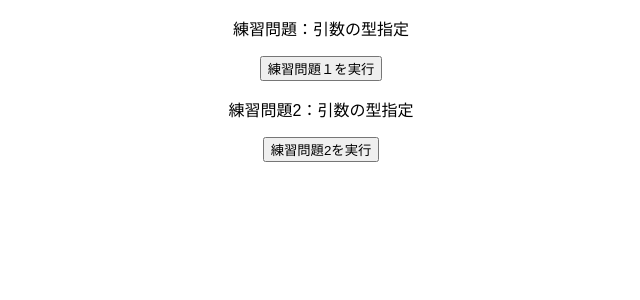
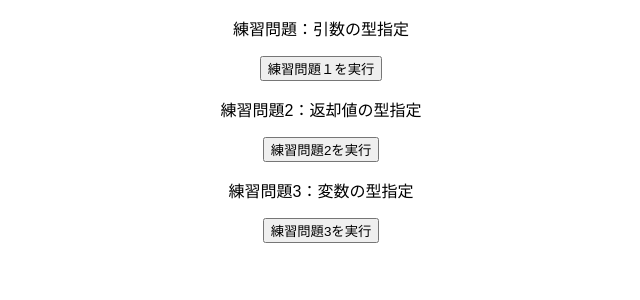
Before and after one commit to KAJI-JAPAN/test-TypeScript, a React (Create React App) app: page / in a window 1280 px wide. Shown: the top 300 px of the page, without its empty margins (319-959 px from the left). Built offline with nearby package versions, Linux system fonts and the light colour scheme.

Commit message:
変数の型指定

```diff
--- a/src/App.tsx
+++ b/src/App.tsx
@@ -1,5 +1,6 @@
 import { Practice1 } from "./practices/Practice1";
 import { Practice2 } from "./practices/Practice2";
+import { Practice3 } from "./practices/Practice3";
 import "./styles.css";
 
 export default function App() {
@@ -7,6 +8,7 @@ export default function App() {
     <div className="App">
       <Practice1 />
       <Practice2 />
+      <Practice3 />
     </div>
   );
 }
--- a/src/practices/Practice2.tsx
+++ b/src/practices/Practice2.tsx
@@ -8,7 +8,7 @@ export const Practice2 = () => {
   const onClickPractice = () => console.log(getTotalFee(1000));
   return (
     <div>
-      <p>練習問題2：引数の型指定</p>
+      <p>練習問題2：返却値の型指定</p>
       <button onClick={onClickPractice}>練習問題2を実行</button>
     </div>
   );
--- /dev/null
+++ b/src/practices/Practice3.tsx
@@ -0,0 +1,21 @@
+// 変数の型指定
+
+export const Practice3 = () => {
+  const getTotalFee = (num: number): number => {
+    const total = num * 1.1;
+    return total;
+  };
+
+  const onClickPractice = () => {
+    let total: number = 0;
+    total = getTotalFee(1000);
+    console.log(total);
+  };
+
+  return (
+    <div>
+      <p>練習問題3：変数の型指定</p>
+      <button onClick={onClickPractice}>練習問題3を実行</button>
+    </div>
+  );
+};
```
